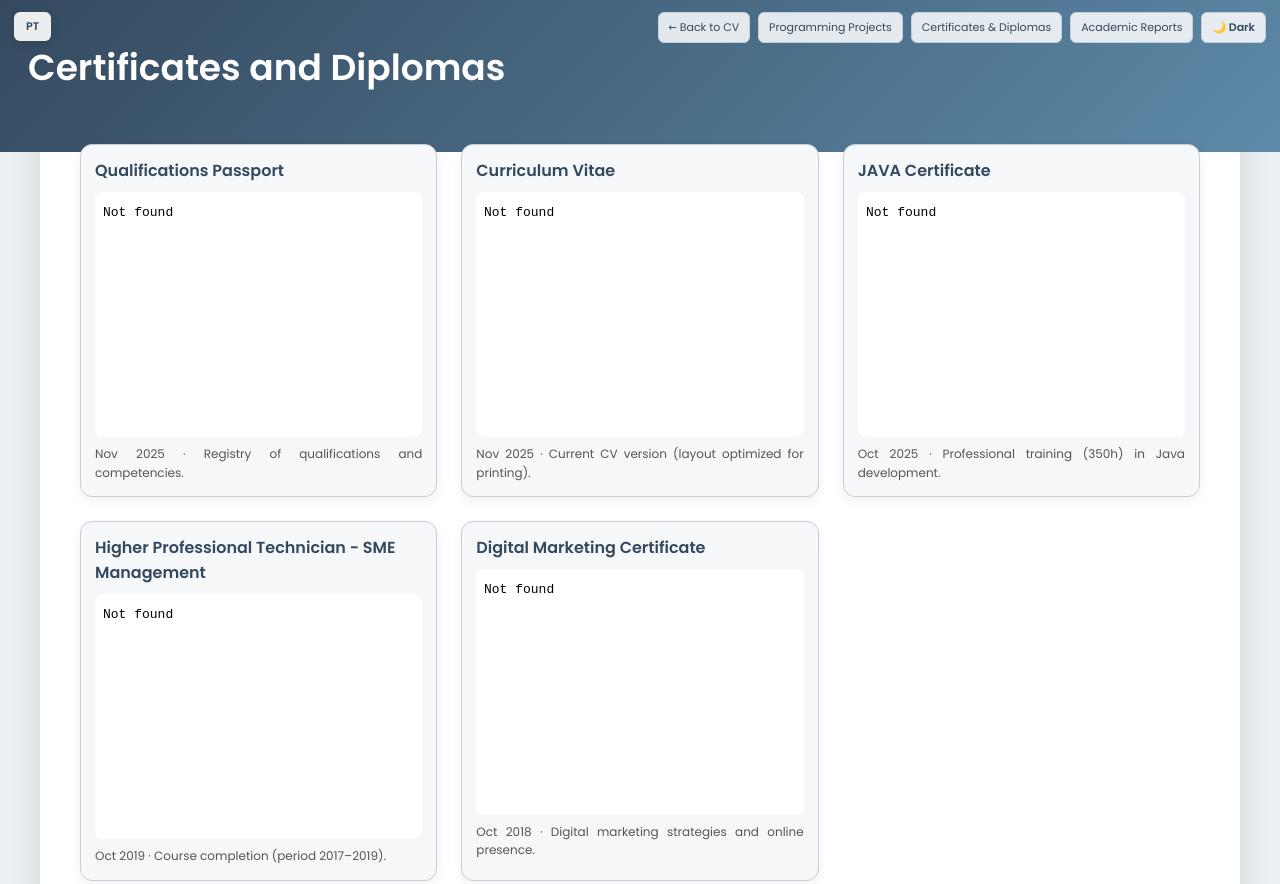
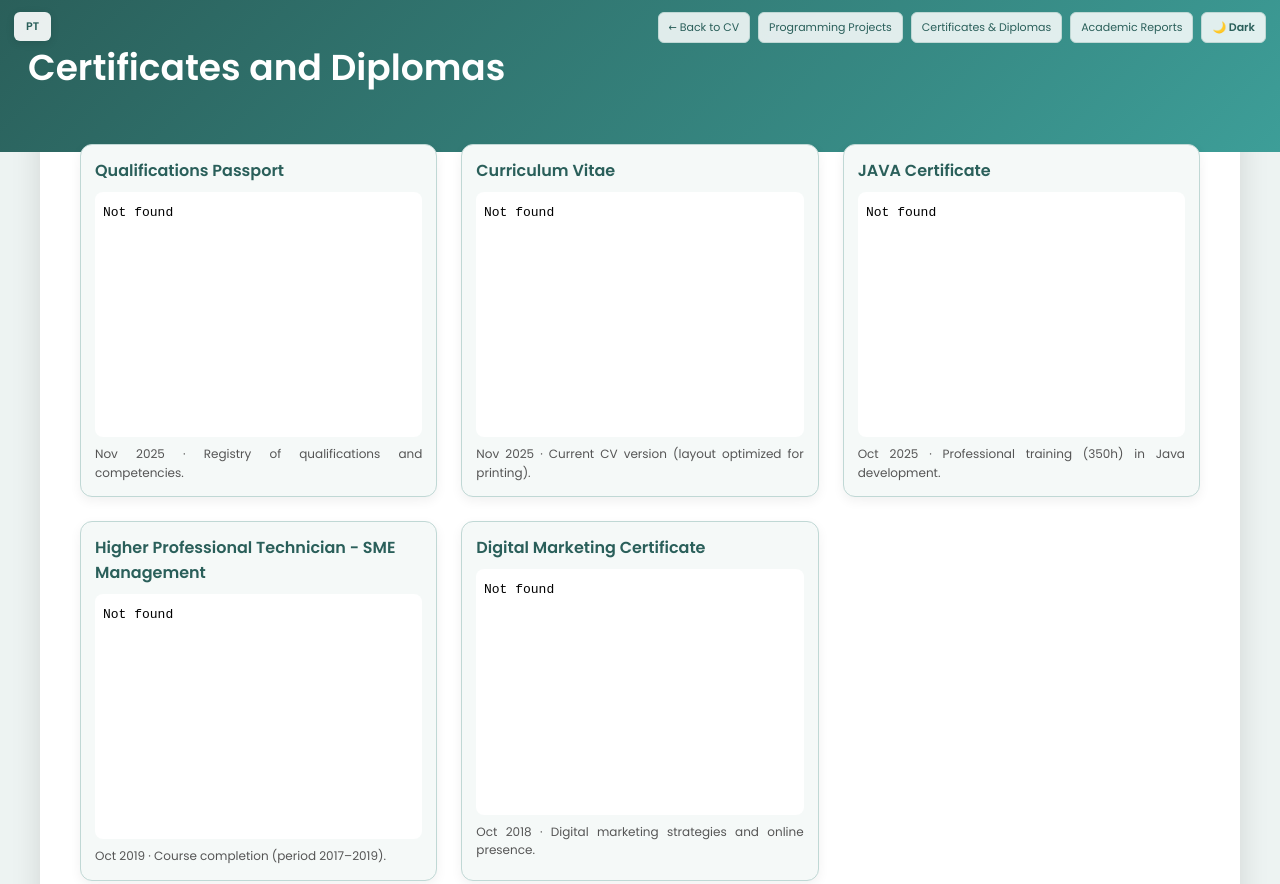
Before and after one commit to cpnf4560/cv_carloscorreia, a website: page certificates-diplomas-en.html in a window 1280 px wide. Shown: the top 884 px of the page. Drawn offline with Linux system fonts and the light colour scheme.

Commit message:
feat: paleta verde-petroleo em certificados_diplomas PT+EN

```diff
--- a/certificates-diplomas-en.html
+++ b/certificates-diplomas-en.html
@@ -10,18 +10,18 @@
 
   <meta name="description" content="Certificates, diplomas and academic documents of Carlos Correia." />
   <link rel="icon" type="image/png" href="Imagens/favicon.png" />
-  <link href="https://fonts.googleapis.com/css2?family=Poppins:wght@400;600&display=swap" rel="stylesheet">  <style>    :root { --accent:#34495e; --accent2:#5d8aa8; --bg:#edf0f3; --radius:16px; --main-bg:#fff; --doc-bg:#f5f7f9; --doc-border:#c5ced8; --text:#222; --legend-color:#555; --footer-color:#666; }
-    [data-theme="dark"] { --bg:#0e1318; --main-bg:#151d26; --doc-bg:#1c2737; --doc-border:#253445; --text:#dde5ed; --legend-color:#8aa4bc; --footer-color:#6a90ac; --accent:#5d8aa8; --accent2:#82b0cc; }
+  <link href="https://fonts.googleapis.com/css2?family=Poppins:wght@400;600&display=swap" rel="stylesheet">  <style>    :root { --accent:#2a5f5a; --accent2:#3d9e98; --bg:#edf3f2; --radius:16px; --main-bg:#fff; --doc-bg:#f5f9f8; --doc-border:#c0d8d5; --text:#222; --legend-color:#555; --footer-color:#666; }
+    [data-theme="dark"] { --bg:#0d1817; --main-bg:#132421; --doc-bg:#192e2b; --doc-border:#1f3c38; --text:#d8eeec; --legend-color:#7ab8b3; --footer-color:#5a9e99; --accent:#3d9e98; --accent2:#60c4be; }
     * { box-sizing:border-box; margin:0; padding:0; }
-    body { font-family:'Poppins','Segoe UI',Tahoma,sans-serif; background:var(--bg); color:var(--text); line-height:1.55; transition:background .3s,color .3s; }    header { background:linear-gradient(135deg,#34495e 0%,#5d8aa8 100%); color:#fff; padding:40px 28px 56px; position:relative; }
+    body { font-family:'Poppins','Segoe UI',Tahoma,sans-serif; background:var(--bg); color:var(--text); line-height:1.55; transition:background .3s,color .3s; }    header { background:linear-gradient(135deg,#2a5f5a 0%,#3d9e98 100%); color:#fff; padding:40px 28px 56px; position:relative; }
     .top-links { position:absolute; top:12px; right:14px; display:flex; gap:8px; z-index:10; }
-    .top-links a { font-size:11px; padding:6px 10px; background:rgba(255,255,255,0.85); color:#34495e; border-radius:6px; text-decoration:none; border:1px solid #c5ced8; backdrop-filter:blur(4px); transition:.25s; }
-    .top-links a:hover { background:#5d8aa8; color:#fff; }
+    .top-links a { font-size:11px; padding:6px 10px; background:rgba(255,255,255,0.85); color:#2a5f5a; border-radius:6px; text-decoration:none; border:1px solid #c0d8d5; backdrop-filter:blur(4px); transition:.25s; }
+    .top-links a:hover { background:#3d9e98; color:#fff; }
     .lang-toggle { position:absolute; top:12px; left:14px; z-index:10; }
-    .lang-btn { font-size:11px; font-weight:600; padding:6px 12px; background:rgba(255,255,255,0.9); color:#34495e; text-decoration:none; border-radius:6px; box-shadow:0 2px 8px rgba(0,0,0,0.1); transition:all 0.3s ease; display:inline-flex; align-items:center; gap:4px; }
+    .lang-btn { font-size:11px; font-weight:600; padding:6px 12px; background:rgba(255,255,255,0.9); color:#2a5f5a; text-decoration:none; border-radius:6px; box-shadow:0 2px 8px rgba(0,0,0,0.1); transition:all 0.3s ease; display:inline-flex; align-items:center; gap:4px; }
     .lang-btn:hover { background:#fff; transform:translateY(-1px); box-shadow:0 4px 12px rgba(0,0,0,0.15); }    .theme-toggle { display:none; }
-    .theme-btn { font-size:11px; font-weight:600; padding:6px 10px; background:rgba(255,255,255,0.85); color:#34495e; border-radius:6px; border:1px solid #c5ced8; backdrop-filter:blur(4px); cursor:pointer; display:inline-flex; align-items:center; gap:4px; transition:.25s; line-height:1; font-family:inherit; }
-    .theme-btn:hover { background:#5d8aa8; color:#fff; border-color:#5d8aa8; }
+    .theme-btn { font-size:11px; font-weight:600; padding:6px 10px; background:rgba(255,255,255,0.85); color:#2a5f5a; border-radius:6px; border:1px solid #c0d8d5; backdrop-filter:blur(4px); cursor:pointer; display:inline-flex; align-items:center; gap:4px; transition:.25s; line-height:1; font-family:inherit; }
+    .theme-btn:hover { background:#3d9e98; color:#fff; border-color:#3d9e98; }
     h1 { font-size:36px; }
     main { max-width:1200px; margin:-40px auto 60px; background:var(--main-bg); padding:32px 40px; border-radius:var(--radius); box-shadow:0 10px 30px rgba(0,0,0,.12); transition:background .3s; }
     .grid { display:grid; gap:24px; grid-template-columns:repeat(auto-fit,minmax(300px,1fr)); }
```
Also changed, not shown: certificados_diplomas.html (+8 -8 lines).
